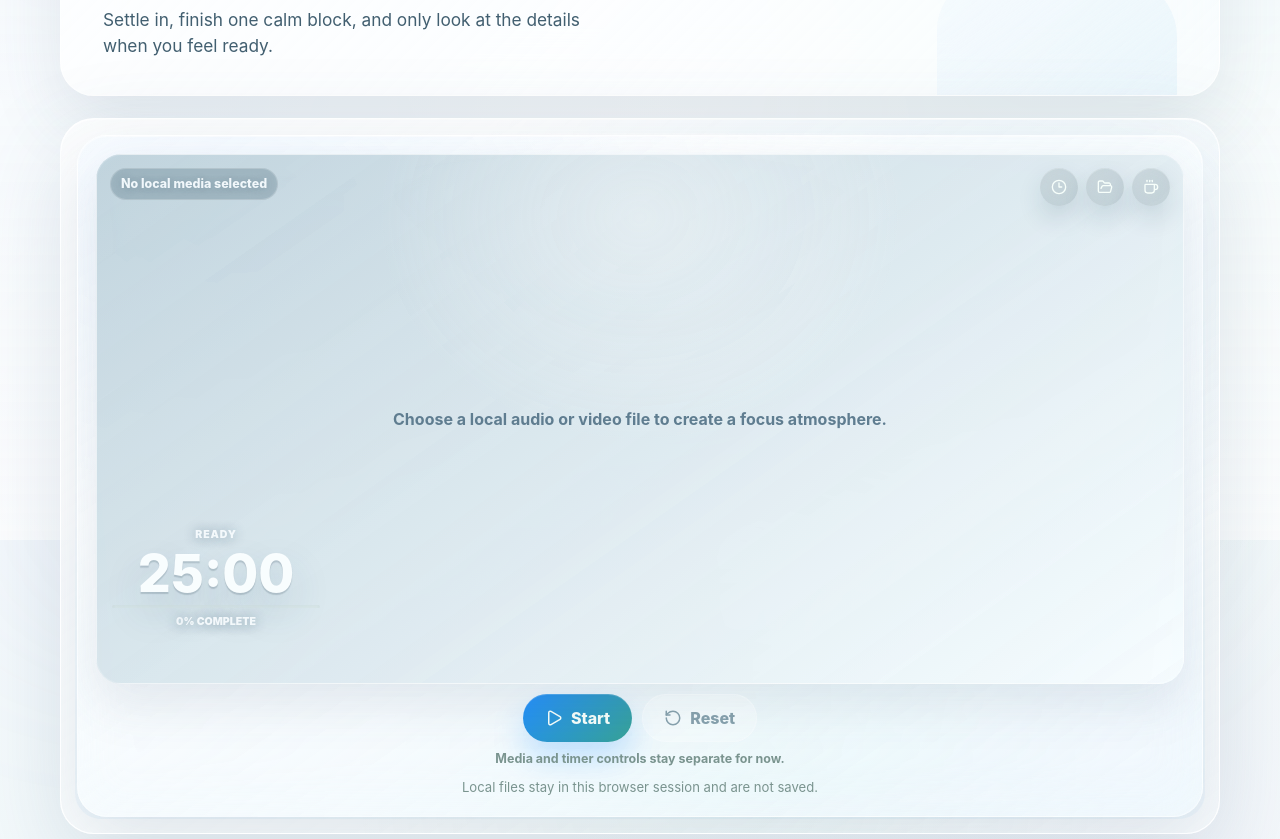
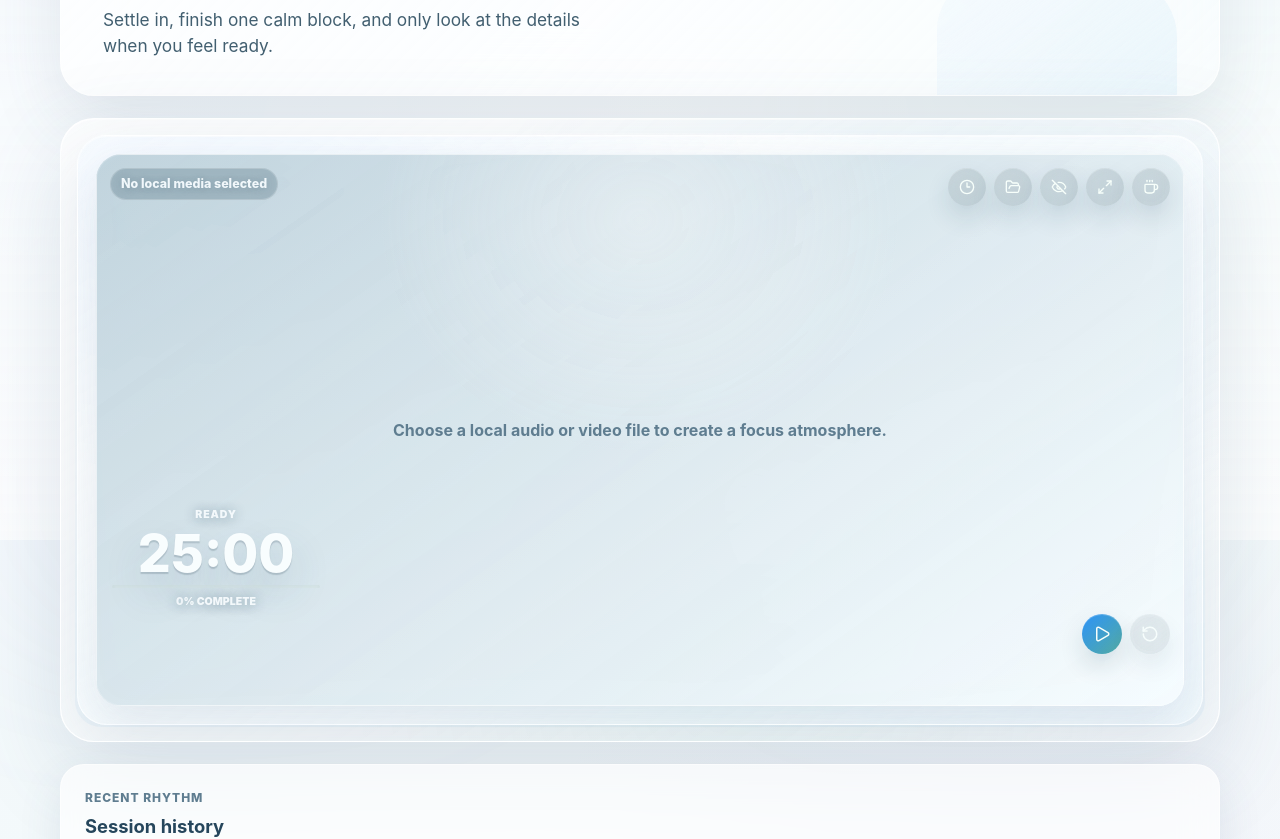
Before and after one commit to Ethan36Z/focusfox, a React (Vite) app: page / in a window 1280 px wide. Shown: the part 260-1099 px from the top of the page. Built offline with nearby package versions, Linux system fonts and the light colour scheme.

Commit message:
Add player fullscreen and compact controls

```diff
--- a/src/components/FocusPlayer.tsx
+++ b/src/components/FocusPlayer.tsx
@@ -1,5 +1,12 @@
 import { useEffect, useRef, useState } from 'react'
-import { Clock3, FolderOpen } from 'lucide-react'
+import {
+  Clock3,
+  Eye,
+  EyeOff,
+  FolderOpen,
+  Maximize2,
+  Minimize2,
+} from 'lucide-react'
 import type { ChangeEvent } from 'react'
 import type { ReactNode } from 'react'
 import type { FocusStatus } from '../types/focus'
@@ -31,7 +38,10 @@ export function FocusPlayer({
   status,
   timer,
 }: FocusPlayerProps) {
+  const playerRef = useRef<HTMLElement | null>(null)
   const [isDurationOpen, setIsDurationOpen] = useState(false)
+  const [isFullscreen, setIsFullscreen] = useState(false)
+  const [isTimerVisible, setIsTimerVisible] = useState(true)
   const [mediaUrl, setMediaUrl] = useState<string | null>(null)
   const [mediaKind, setMediaKind] = useState<MediaKind | null>(null)
   const [fileName, setFileName] = useState('')
@@ -42,6 +52,18 @@ export function FocusPlayer({
       if (objectUrlRef.current) {
         URL.revokeObjectURL(objectUrlRef.current)
       }
+    }
+  }, [])
+
+  useEffect(() => {
+    const handleFullscreenChange = () => {
+      setIsFullscreen(document.fullscreenElement === playerRef.current)
+    }
+
+    document.addEventListener('fullscreenchange', handleFullscreenChange)
+
+    return () => {
+      document.removeEventListener('fullscreenchange', handleFullscreenChange)
     }
   }, [])
 
@@ -68,8 +90,21 @@ export function FocusPlayer({
     setIsDurationOpen(false)
   }
 
+  const handleFullscreenToggle = async () => {
+    if (document.fullscreenElement === playerRef.current) {
+      await document.exitFullscreen()
+      return
+    }
+
+    await playerRef.current?.requestFullscreen()
+  }
+
   return (
-    <section className="focus-player" aria-labelledby="focus-player-title">
+    <section
+      className="focus-player"
+      ref={playerRef}
+      aria-labelledby="focus-player-title"
+    >
       <h2 className="visually-hidden" id="focus-player-title">
         Local focus player
       </h2>
@@ -134,6 +169,36 @@ export function FocusPlayer({
               />
               <FolderOpen size={16} aria-hidden="true" />
             </label>
+            <button
+              aria-label={isTimerVisible ? 'Hide timer HUD' : 'Show timer HUD'}
+              className="player-chrome-button"
+              onClick={() => setIsTimerVisible((current) => !current)}
+              title={isTimerVisible ? 'Hide timer' : 'Show timer'}
+              type="button"
+            >
+              {isTimerVisible ? (
+                <EyeOff size={16} aria-hidden="true" />
+              ) : (
+                <Eye size={16} aria-hidden="true" />
+              )}
+            </button>
+            <button
+              aria-label={
+                isFullscreen
+                  ? 'Exit FocusFox fullscreen'
+                  : 'Enter FocusFox fullscreen'
+              }
+              className="player-chrome-button"
+              onClick={handleFullscreenToggle}
+              title={isFullscreen ? 'Exit fullscreen' : 'FocusFox fullscreen'}
+              type="button"
+            >
+              {isFullscreen ? (
+                <Minimize2 size={16} aria-hidden="true" />
+              ) : (
+                <Maximize2 size={16} aria-hidden="true" />
+              )}
+            </button>
             {distractions}
           </div>
         </div>
@@ -153,7 +218,9 @@ export function FocusPlayer({
           </div>
         ) : null}
 
-        <div className="player-timer-layer">{timer}</div>
+        {isTimerVisible ? (
+          <div className="player-timer-layer">{timer}</div>
+        ) : null}
         {activeDistractionLabel ? (
           <div className="active-distraction-overlay">
             <span>{activeDistractionLabel}</span>
@@ -178,18 +245,8 @@ export function FocusPlayer({
         {completion ? (
           <div className="player-completion-overlay">{completion}</div>
         ) : null}
+        <div className="player-control-layer">{controls}</div>
       </div>
-
-      <div className="player-control-layer">
-        {controls}
-        <div className="player-boundary-note">
-          Media and timer controls stay separate for now.
-        </div>
-      </div>
-
-      <p className="media-note">
-        Local files stay in this browser session and are not saved.
-      </p>
     </section>
   )
 }
--- a/src/components/TimerControls.tsx
+++ b/src/components/TimerControls.tsx
@@ -23,23 +23,41 @@ export function TimerControls({
   return (
     <div className="timer-controls" aria-label="Timer controls">
       {status === 'idle' || status === 'completed' ? (
-        <button className="primary-button" onClick={onStart} type="button">
+        <button
+          aria-label={startLabel}
+          className="primary-button"
+          onClick={onStart}
+          title={startLabel}
+          type="button"
+        >
           <Play size={18} aria-hidden="true" />
-          {startLabel}
+          <span className="control-label">{startLabel}</span>
         </button>
       ) : null}
 
       {isRunning ? (
-        <button className="secondary-button" onClick={onPause} type="button">
+        <button
+          aria-label="Pause"
+          className="secondary-button"
+          onClick={onPause}
+          title="Pause"
+          type="button"
+        >
           <Pause size={18} aria-hidden="true" />
-          Pause
+          <span className="control-label">Pause</span>
         </button>
       ) : null}
 
       {isPaused ? (
-        <button className="primary-button" onClick={onResume} type="button">
+        <button
+          aria-label="Resume"
+          className="primary-button"
+          onClick={onResume}
+          title="Resume"
+          type="button"
+        >
           <Play size={18} aria-hidden="true" />
-          Resume
+          <span className="control-label">Resume</span>
         </button>
       ) : null}
 
@@ -47,10 +65,12 @@ export function TimerControls({
         className="ghost-button"
         disabled={status === 'idle'}
         onClick={onReset}
+        aria-label="Reset"
+        title="Reset"
         type="button"
       >
         <RotateCcw size={18} aria-hidden="true" />
-        Reset
+        <span className="control-label">Reset</span>
       </button>
     </div>
   )
--- a/src/index.css
+++ b/src/index.css
@@ -408,6 +408,21 @@ h2 {
   backdrop-filter: blur(24px) saturate(1.08);
 }
 
+.focus-player:fullscreen {
+  width: 100vw;
+  height: 100vh;
+  min-height: 100vh;
+  padding: 18px;
+  border: 0;
+  border-radius: 0;
+  background: #061822;
+}
+
+.focus-player:fullscreen .focus-player-stage {
+  min-height: calc(100vh - 36px);
+  border-radius: 22px;
+}
+
 .focus-player-stage {
   position: relative;
   overflow: hidden;
@@ -619,7 +634,7 @@ h2 {
 .player-timer-layer {
   position: absolute;
   left: 14px;
-  bottom: 54px;
+  bottom: 96px;
   z-index: 3;
   display: grid;
   width: min(210px, calc(100% - 28px));
@@ -663,26 +678,50 @@ h2 {
 }
 
 .player-control-layer {
-  display: grid;
+  position: absolute;
+  right: 14px;
+  bottom: 52px;
+  z-index: 4;
+}
+
+.player-control-layer .timer-controls {
   gap: 8px;
-  justify-items: center;
-}
-
-.player-control-layer .timer-controls {
   padding: 0;
 }
 
-.media-note {
-  margin: 0;
-  color: #7a948f;
-  font-size: 0.82rem;
-  text-align: center;
-}
-
-.player-boundary-note {
-  color: #7a948f;
-  font-size: 0.78rem;
-  font-weight: 700;
+.player-control-layer .primary-button,
+.player-control-layer .secondary-button,
+.player-control-layer .ghost-button {
+  width: 40px;
+  min-width: 40px;
+  height: 40px;
+  min-height: 40px;
+  padding: 0;
+  border-radius: 999px;
+  color: #f7fffb;
+  background:
+    linear-gradient(145deg, rgba(255, 255, 255, 0.26), rgba(255, 255, 255, 0.12)),
+    rgba(28, 64, 83, 0.22);
+  box-shadow:
+    inset 0 1px 0 rgba(255, 255, 255, 0.22),
+    0 12px 24px rgba(21, 61, 84, 0.14);
+  backdrop-filter: blur(18px) saturate(1.08);
+}
+
+.player-control-layer .primary-button {
+  background:
+    linear-gradient(135deg, rgba(10, 132, 255, 0.82), rgba(37, 154, 139, 0.72)),
+    rgba(28, 64, 83, 0.18);
+}
+
+.player-control-layer .control-label {
+  position: absolute;
+  width: 1px;
+  height: 1px;
+  overflow: hidden;
+  clip: rect(0 0 0 0);
+  clip-path: inset(50%);
+  white-space: nowrap;
 }
 
 .active-distraction-overlay {
@@ -1611,6 +1650,16 @@ input:focus-visible {
     width: 38px;
   }
 
+  .player-control-layer .timer-controls {
+    flex-direction: row;
+  }
+
+  .player-control-layer .primary-button,
+  .player-control-layer .secondary-button,
+  .player-control-layer .ghost-button {
+    width: 40px;
+  }
+
   .reason-grid {
     grid-template-columns: repeat(2, minmax(0, 1fr));
   }
```
